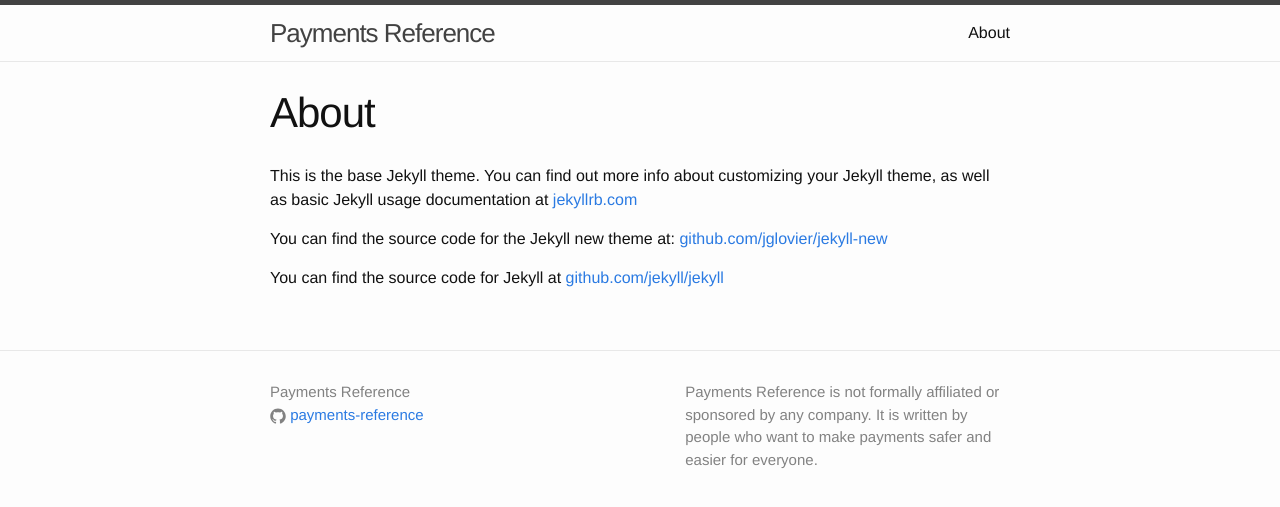
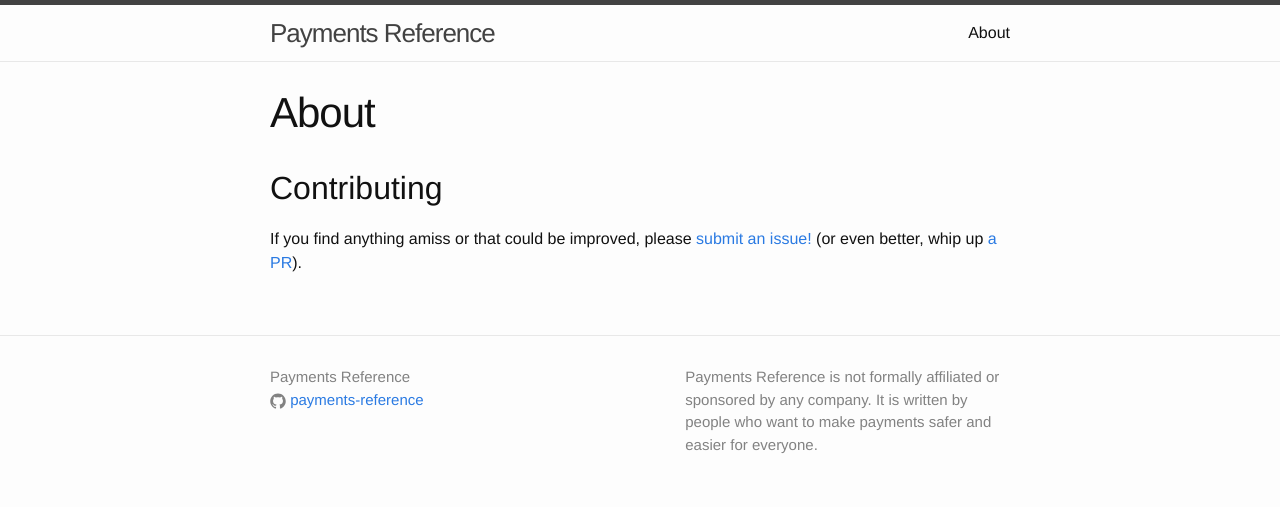
Before and after one commit to payments-reference/payments-reference, a Jekyll site: the page built from about.md, in a window 1280 px wide. Shown: the top 507 px of the page. Built offline with Jekyll 4.4.1, drawn with Linux system fonts in a browser that asks for light colours.

Commit message:
Add a little to about page

```diff
--- a/about.md
+++ b/about.md
@@ -4,8 +4,6 @@ title: About
 permalink: /about/
 ---
 
-This is the base Jekyll theme. You can find out more info about customizing your Jekyll theme, as well as basic Jekyll usage documentation at [jekyllrb.com](http://jekyllrb.com/)
+## Contributing
 
-You can find the source code for the Jekyll new theme at: [github.com/jglovier/jekyll-new](https://github.com/jglovier/jekyll-new)
-
-You can find the source code for Jekyll at [github.com/jekyll/jekyll](https://github.com/jekyll/jekyll)
+If you find anything amiss or that could be improved, please [submit an issue!](https://github.com/payments-reference/payments-reference.github.io/issues/new) (or even better, whip up [a PR](https://github.com/payments-reference/payments-reference.github.io/compare)).
```
